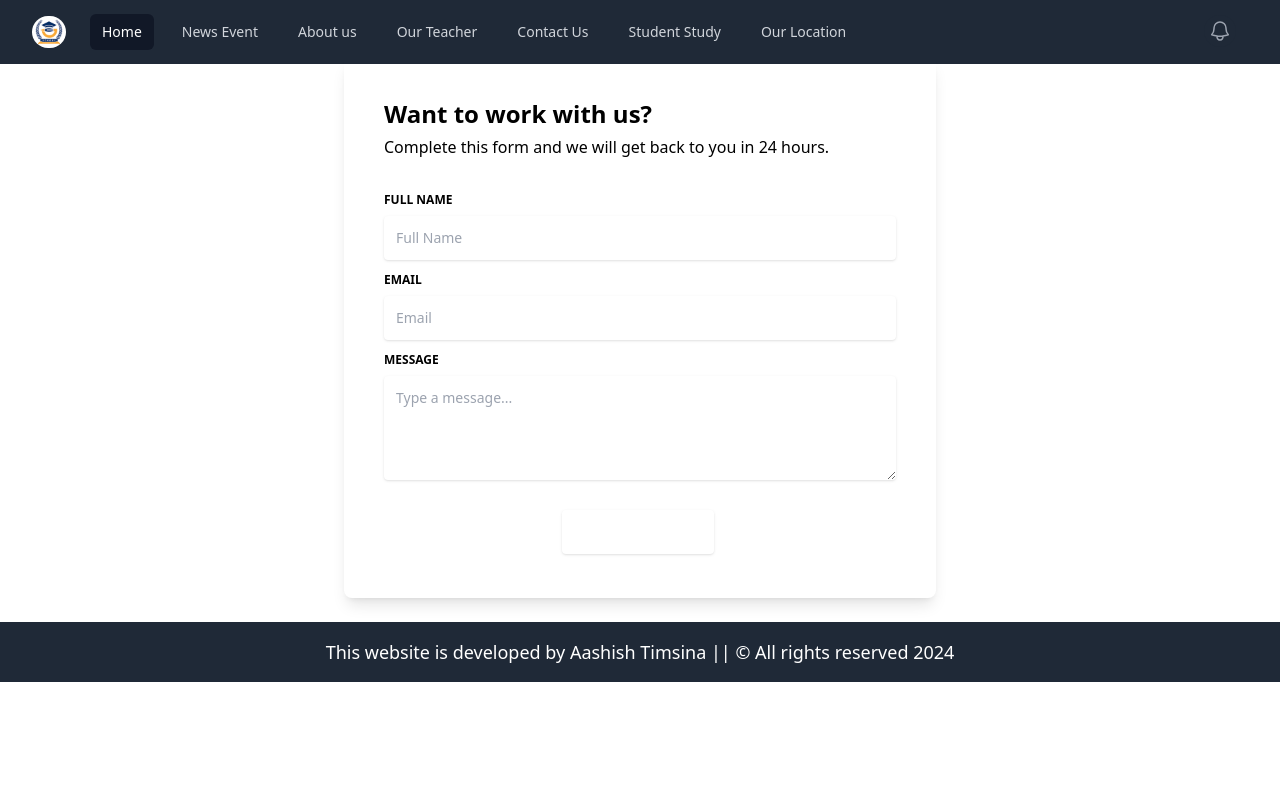
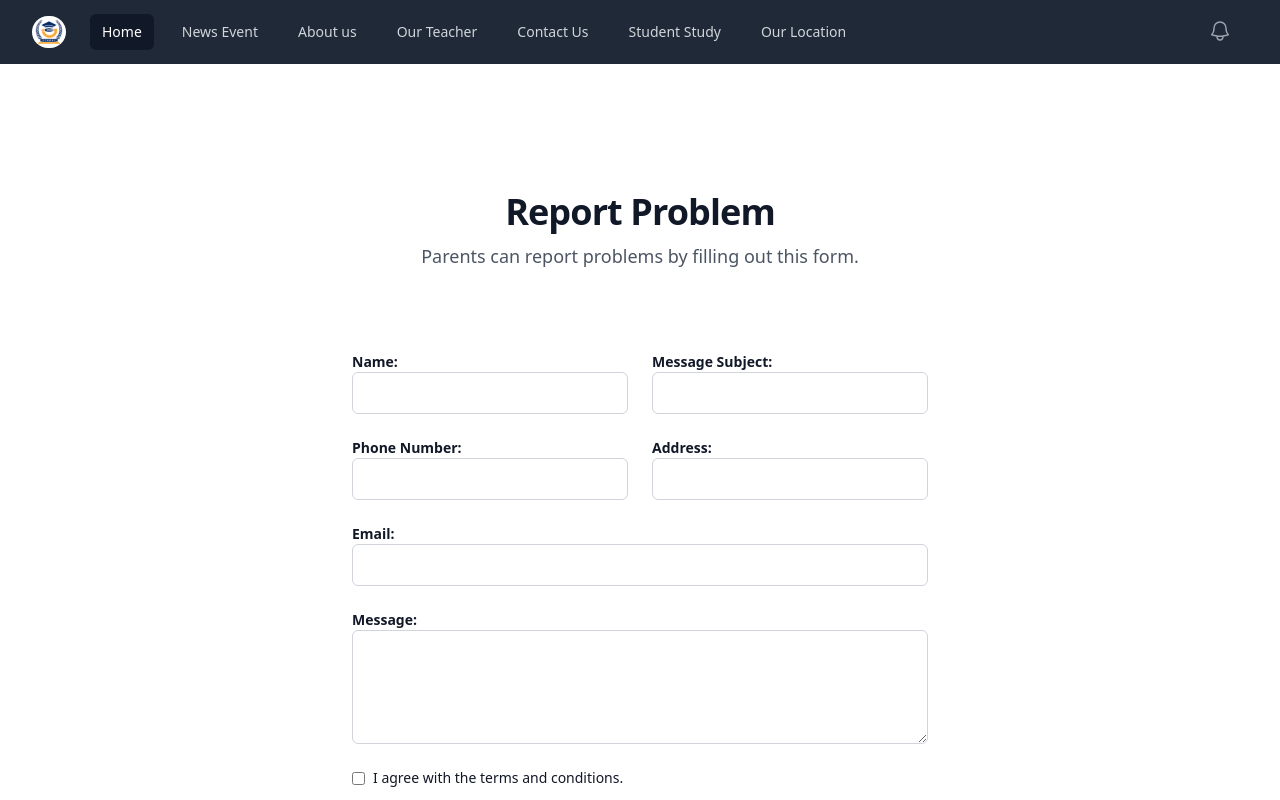
Before and after one commit to aashish0241/bindhyeshworiclient, a React (Create React App) app: page /contact in a window 1280 px wide. Shown: the top 800 px of the page. Built offline with nearby package versions, Linux system fonts and the light colour scheme.

Commit message:
changed final

```diff
--- a/package.json
+++ b/package.json
@@ -9,10 +9,12 @@
     "@testing-library/react": "^13.4.0",
     "@testing-library/user-event": "^13.5.0",
     "babel-preset-react-app": "^10.0.1",
+    "dotenv": "^16.3.1",
     "react": "^18.2.0",
     "react-dom": "^18.2.0",
     "react-router-dom": "^6.21.1",
     "react-scripts": "5.0.1",
+    "react-toastify": "^10.0.1",
     "web-vitals": "^2.1.4"
   },
   "scripts": {
--- a/src/components/about/about.js
+++ b/src/components/about/about.js
@@ -1,14 +1,14 @@
 import React from 'react';
 
 const links = [
-  { name: 'Open roles', href: '#' },
-  { name: 'Internship program', href: '#' },
+  { name: 'Good Library', href: '#' },
+  { name: 'Quality Teaching:', href: '#' },
   { name: 'Our values', href: '#' },
   { name: 'Meet our leadership', href: '#' },
 ];
 
 const stats = [
-  { name: 'Offices worldwide', value: '12' },
+  { name: 'Established on', value: '2017' },
   { name: 'Full-time colleagues', value: '300+' },
   { name: 'Hours per week', value: '40' },
   { name: 'Paid time off', value: 'Unlimited' },
--- a/src/components/contact/contact.js
+++ b/src/components/contact/contact.js
@@ -1,79 +1,188 @@
-import React from 'react'
+import { useState } from "react";
+import { toast, ToastContainer } from "react-toastify";
+import "react-toastify/dist/ReactToastify.css";
 
-const contact = () => {
+
+
+export default function Example() {
+  const [agreed, setAgreed] = useState(false);
+
+  const handleSubmit = async (event) => {
+    event.preventDefault();
+
+    // Email validation regex
+    const emailRegex = /^[^\s@]+@[^\s@]+\.[^\s@]+$/;
+
+    const email = event.target.email.value;
+
+    if (!emailRegex.test(email)) {
+      // Show error toast for invalid email format
+      toast.error("Invalid email format. Please enter a valid email address.");
+      return;
+    }
+
+    try {
+      // Replace the following lines with actual API call
+      const response = await fetch(`${process.env.REACT_APP_BACKEND_URL}/api/contact/add`, {
+        method: "POST",
+        headers: {
+          "Content-Type": "application/json",
+        },
+        body: JSON.stringify({
+          name: event.target.name.value,
+          email: email,
+          phone: event.target.phone.value,
+          subject: event.target.subject.value,
+          address: event.target.address.value,
+          message: event.target.message.value,
+          agreed: agreed,
+        }),
+      });
+
+      if (response.ok) {
+        // Show success toast
+        toast.success("Form submitted successfully!");
+      } else {
+        // Show error toast
+        toast.error("Error submitting form. Please try again.");
+      }
+    } catch (error) {
+      console.error("Error:", error);
+      // Show error toast
+      toast.error("Error submitting form. Please try again.");
+    }
+  };
+
   return (
+    <div className="bg-white mt-0 px-6 py-24 sm:py-32 lg:px-8">
       <div>
-                  <section className=" mt-[250px] bg-blueGray-800">
-          <div className="container mx-auto px-4">
-            <div className="flex flex-wrap justify-center lg:-mt-64 -mt-48">
-              <div className="w-full lg:w-6/12 px-4">
-                <div className="relative flex flex-col min-w-0 break-words w-full mb-6 shadow-lg rounded-lg bg-blueGray-200">
-                  <div className="flex-auto p-5 lg:p-10">
-                    <h4 className="text-2xl font-semibold">
-                      Want to work with us?
-                    </h4>
-                    <p className="leading-relaxed mt-1 mb-4 text-blueGray-500">
-                      Complete this form and we will get back to you in 24
-                      hours.
+        <ToastContainer />
+      </div>
+      <div className="mx-auto max-w-2xl text-center">
+        <h2 className="text-3xl font-bold tracking-tight text-gray-900 sm:text-4xl">
+          Report Problem
+        </h2>
+        <p className="mt-2 text-lg leading-8 text-gray-600">
+          Parents can report problems by filling out this form.
         </p>
-                    <div className="relative w-full mb-3 mt-8">
+      </div>
+      <form onSubmit={handleSubmit} className="mx-auto mt-16 max-w-xl sm:mt-20">
+        <div className="grid grid-cols-1 gap-6 sm:grid-cols-2">
+          {/** Name Input */}
+          <div>
             <label
-                        className="block uppercase text-blueGray-600 text-xs font-bold mb-2"
-                        htmlFor="full-name"
+              htmlFor="name"
+              className="block text-sm font-semibold text-gray-900"
             >
-                        Full Name
+              Name:
             </label>
             <input
               type="text"
-                        className="border-0 px-3 py-3 placeholder-blueGray-300 text-blueGray-600 bg-white rounded text-sm shadow focus:outline-none focus:ring w-full ease-linear transition-all duration-150"
-                        placeholder="Full Name"
+              id="name"
+              name="name"
+              className="block w-full rounded-md border border-gray-300 px-3.5 py-2 focus:ring-2 focus:ring-indigo-600 focus:outline-none"
             />
           </div>
-
-                    <div className="relative w-full mb-3">
+          {/** Message Subject Input */}
+          <div>
             <label
-                        className="block uppercase text-blueGray-600 text-xs font-bold mb-2"
+              htmlFor="subject"
+              className="block text-sm font-semibold text-gray-900"
+            >
+              Message Subject:
+            </label>
+            <input
+              type="text"
+              id="subject"
+              name="subject"
+              className="block w-full rounded-md border border-gray-300 px-3.5 py-2 focus:ring-2 focus:ring-indigo-600 focus:outline-none"
+            />
+          </div>
+          {/** Phone Number Input */}
+          <div>
+            <label
+              htmlFor="phone"
+              className="block text-sm font-semibold text-gray-900"
+            >
+              Phone Number:
+            </label>
+            <input
+              type="text"
+              id="phone"
+              name="phone"
+              className="block w-full rounded-md border border-gray-300 px-3.5 py-2 focus:ring-2 focus:ring-indigo-600 focus:outline-none"
+            />
+          </div>
+          {/** Address Input */}
+          <div>
+            <label
+              htmlFor="address"
+              className="block text-sm font-semibold text-gray-900"
+            >
+              Address:
+            </label>
+            <input
+              type="text"
+              id="address"
+              name="address"
+              className="block w-full rounded-md border border-gray-300 px-3.5 py-2 focus:ring-2 focus:ring-indigo-600 focus:outline-none"
+            />
+          </div>
+          {/** Email Input */}
+          <div className="sm:col-span-2">
+            <label
               htmlFor="email"
+              className="block text-sm font-semibold text-gray-900"
             >
-                        Email
+              Email:
             </label>
             <input
               type="email"
-                        className="border-0 px-3 py-3 placeholder-blueGray-300 text-blueGray-600 bg-white rounded text-sm shadow focus:outline-none focus:ring w-full ease-linear transition-all duration-150"
-                        placeholder="Email"
+              id="email"
+              name="email"
+              className="block w-full rounded-md border border-gray-300 px-3.5 py-2 focus:ring-2 focus:ring-indigo-600 focus:outline-none"
             />
           </div>
-
-                    <div className="relative w-full mb-3">
+          {/** Message Input */}
+          <div className="sm:col-span-2">
             <label
-                        className="block uppercase text-blueGray-600 text-xs font-bold mb-2"
               htmlFor="message"
+              className="block text-sm font-semibold text-gray-900"
             >
-                        Message
+              Message:
             </label>
             <textarea
-                        rows="4"
-                        cols="80"
-                        className="border-0 px-3 py-3 placeholder-blueGray-300 text-blueGray-600 bg-white rounded text-sm shadow focus:outline-none focus:ring w-full"
-                        placeholder="Type a message..."
+              id="message"
+              name="message"
+              rows={4}
+              className="block w-full rounded-md border border-gray-300 px-3.5 py-2 focus:ring-2 focus:ring-indigo-600 focus:outline-none"
             />
           </div>
-                    <div className="text-center mt-6">
+          {/** Agreement Checkbox */}
+          <div className="sm:col-span-2 flex items-center">
+            <input
+              type="checkbox"
+              id="terms"
+              name="terms"
+              checked={agreed}
+              onChange={() => setAgreed(!agreed)}
+              className="text-indigo-600 focus:ring-0 focus:outline-none"
+            />
+            <label htmlFor="terms" className="ml-2 text-sm text-gray-900">
+              I agree with the terms and conditions.
+            </label>
+          </div>
+        </div>
+        {/** Submit Button */}
+        <div className="mt-10">
           <button
-                        className="bg-blueGray-800 text-white active:bg-blueGray-600 text-sm font-bold uppercase px-6 py-3 rounded shadow hover:shadow-lg outline-none focus:outline-none mr-1 mb-1 ease-linear transition-all duration-150"
-                        type="button"
+            type="submit"
+            className="block w-full rounded-md bg-indigo-600 px-3.5 py-2.5 text-center text-sm font-semibold text-white shadow-sm hover:bg-indigo-500 focus:outline-none focus-visible:ring focus-visible:ring-indigo-500 focus-visible:ring-opacity-50"
           >
-                        Send Message
+            Submit
           </button>
         </div>
+      </form>
     </div>
-                </div>
-              </div>
-            </div>
-          </div>
-        </section>
-    </div>
-  )
+  );
 }
-
-export default contact
--- a/src/components/event/event.js
+++ b/src/components/event/event.js
@@ -8,7 +8,7 @@ export default function Event() {
   useEffect(() => {
     const fetchData = async () => {
       try {
-        const response = await fetch("http://localhost:3000/api/event/event");
+        const response = await fetch(`${process.env.REACT_APP_BACKEND_URL}/api/event/event`);
         const data = await response.json();
         const sortedData = data.sort(
           (a, b) => new Date(b.createdAt) - new Date(a.createdAt)
@@ -24,7 +24,7 @@ export default function Event() {
 
   useEffect(() => {
     if (selectedPost !== null) {
-      fetch(`http://localhost:3000/api/event/event/${selectedPost}`)
+      fetch(`${process.env.REACT_APP_BACKEND_URL}/api/event/event/${selectedPost}`)
         .then((response) => response.json())
         .then((data) => {
           setSelectedPostDetails(data);
--- a/src/components/teacher/teacher.js
+++ b/src/components/teacher/teacher.js
@@ -6,7 +6,7 @@ export default function Teacher() {
   useEffect(() => {
     const fetchTeachers = async () => {
       try {
-        const response = await fetch('http://localhost:3000/api/teacher/teacher');
+        const response = await fetch(`${process.env.REACT_APP_BACKEND_URL}/api/teacher/teacher`);
         const data = await response.json();
         // Sort the data by createdAt date in descending order
         const sortedData = data.sort((a, b) => new Date(b.createdAt) - new Date(a.createdAt));
--- a/src/index.js
+++ b/src/index.js
@@ -3,6 +3,9 @@ import ReactDOM from 'react-dom/client';
 import App from './App';
 import './input.css';
 import reportWebVitals from './reportWebVitals';
+// import dotenv from 'dotenv';
+// Load environment variables from .env
+// dotenv.config();
 
 const root = ReactDOM.createRoot(document.getElementById('root'));
 root.render(
```
Also changed, not shown: src/components/studycenter/study.js (+52 -93 lines), 2 other files (tests, documents, lock files or other folders). Lines whose indentation alone changed are shown as unchanged.
